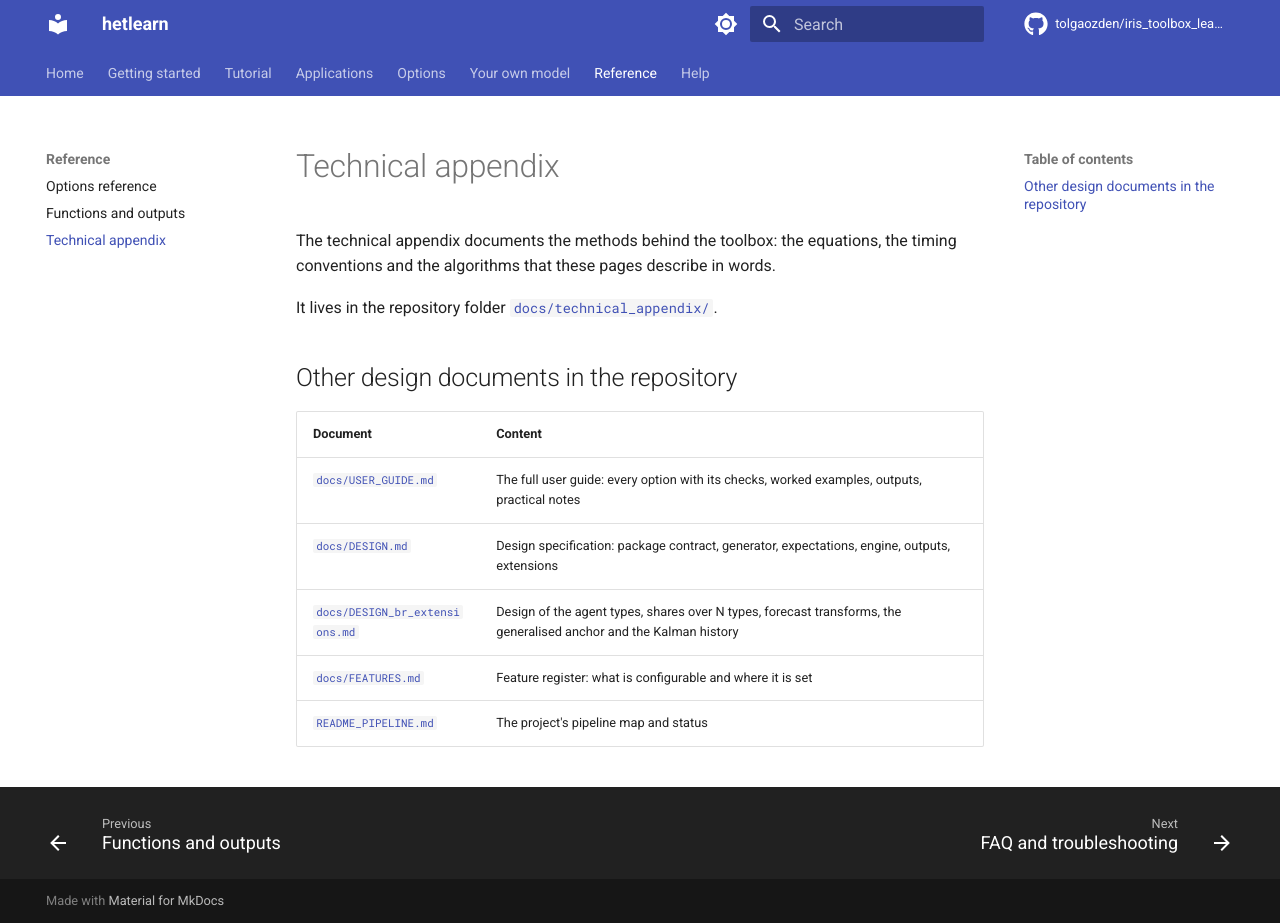
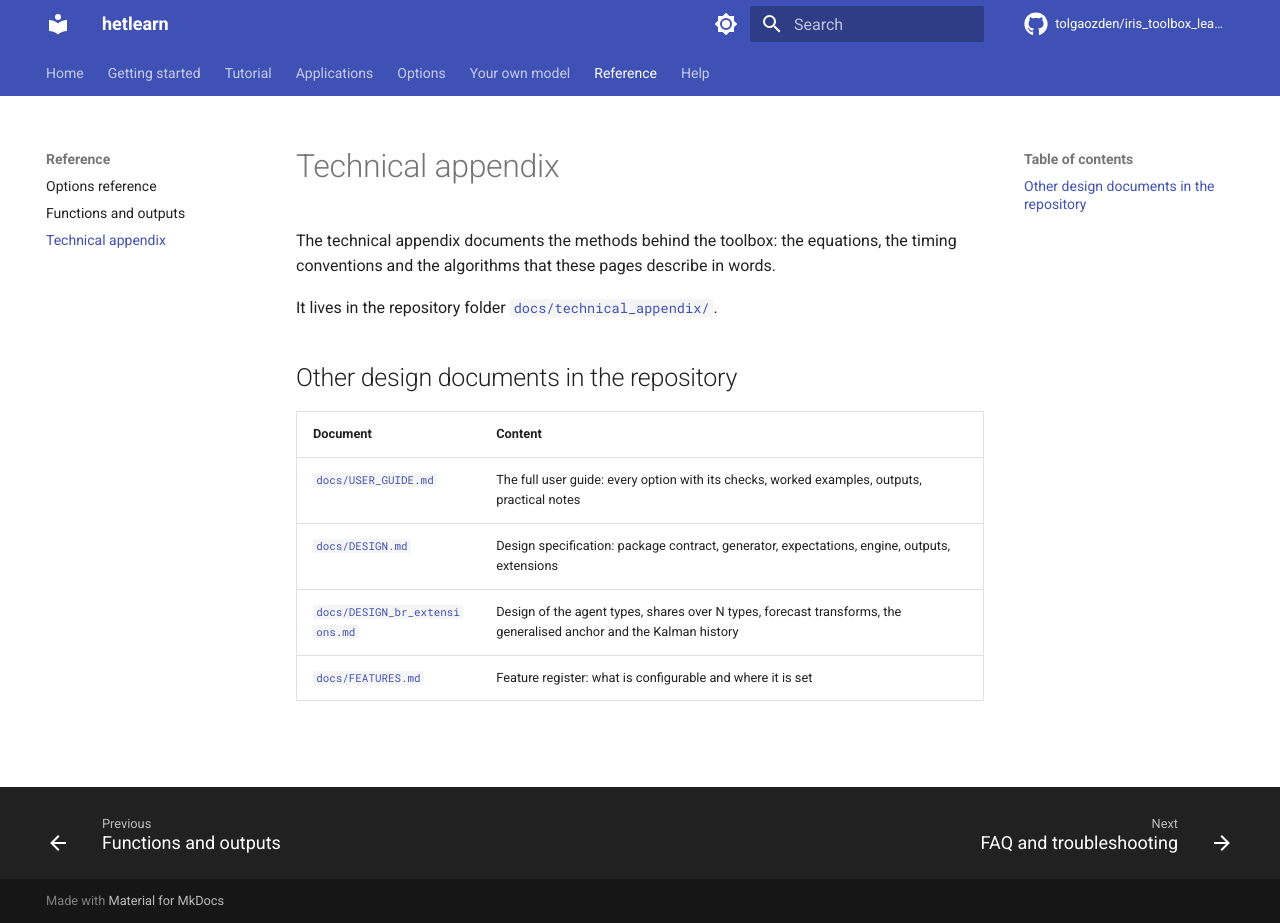
Before and after one commit to HetLearn/iris_toolbox_learning, an MkDocs documentation site: the page built from docs_site/reference/technical-appendix.md, in a window 1280 px wide and 923 px high. Built offline with MkDocs 1.6.1 and Material for MkDocs 9.7.7, drawn with Linux system fonts in a browser that asks for light colours; comment, search, counter and statistics services are not loaded.

Commit message:
Drop the link to the internal pipeline notes (docs_site/reference/technical-appendix.md)
README_PIPELINE.md is no longer in the repository.

```diff
--- a/docs_site/reference/technical-appendix.md
+++ b/docs_site/reference/technical-appendix.md
@@ -14,4 +14,3 @@ It lives in the repository folder
 | [`docs/DESIGN.md`](https://github.com/tolgaozden/iris_toolbox_learning/blob/main/docs/DESIGN.md) | Design specification: package contract, generator, expectations, engine, outputs, extensions |
 | [`docs/DESIGN_br_extensions.md`](https://github.com/tolgaozden/iris_toolbox_learning/blob/main/docs/DESIGN_br_extensions.md) | Design of the agent types, shares over N types, forecast transforms, the generalised anchor and the Kalman history |
 | [`docs/FEATURES.md`](https://github.com/tolgaozden/iris_toolbox_learning/blob/main/docs/FEATURES.md) | Feature register: what is configurable and where it is set |
-| [`README_PIPELINE.md`](https://github.com/tolgaozden/iris_toolbox_learning/blob/main/README_PIPELINE.md) | The project's pipeline map and status |
```
